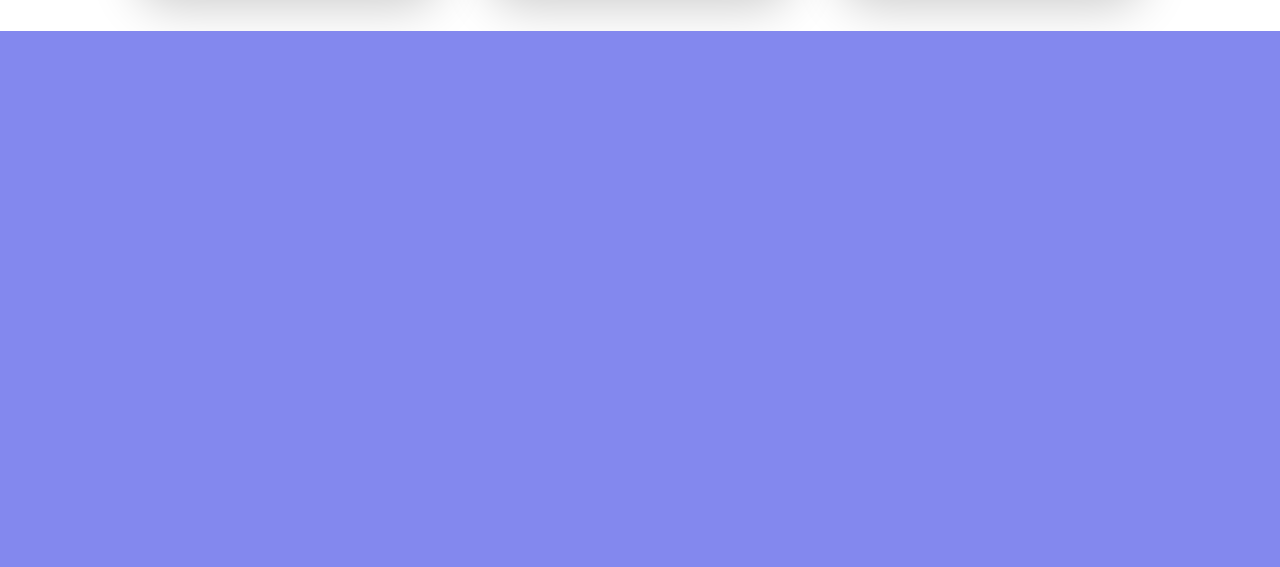
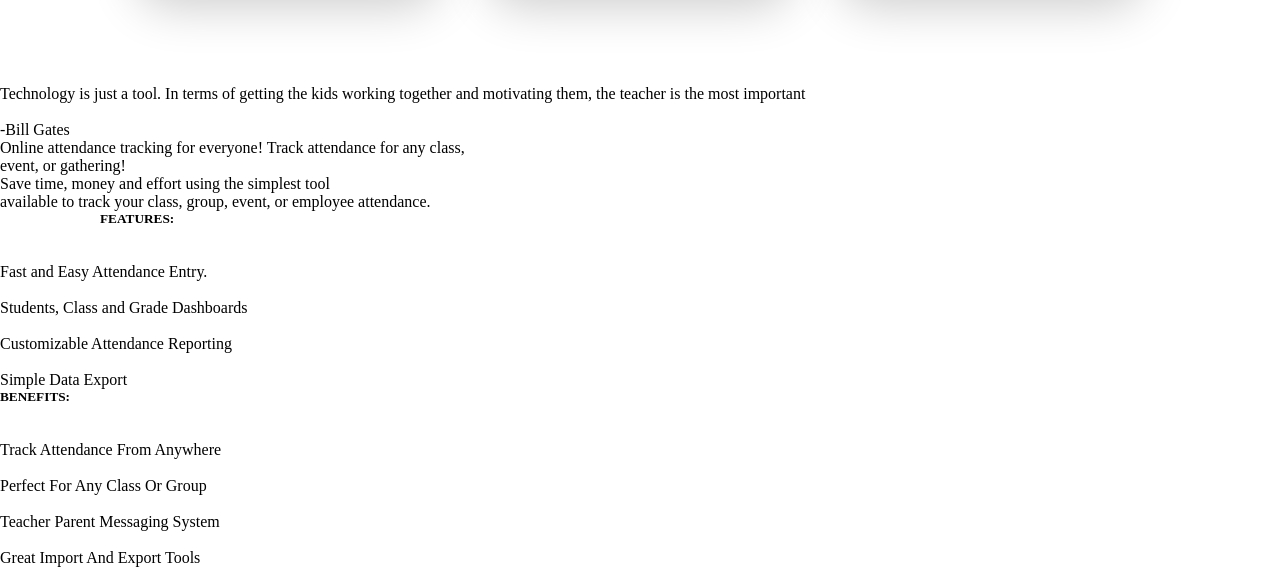
Before and after one commit to Damodharan28/Attendance_Tracking_System, a Django app: template templates/index.html in a window 1280 px wide. Shown: the part 1443-2010 px from the top of the page. Before the commit the page ends 1474 px from the top, so only its background shows below. Run offline with Django 3.2, Linux system fonts and the light colour scheme; the template is opened without the code that fills it, so the values that code supplies are empty.

Commit message:
Update index.html

```diff
--- a/templates/index.html
+++ b/templates/index.html
@@ -6,8 +6,8 @@
     <meta name="viewport" content="width=device-width, initial-scale=1.0">
     <title>attendance tracking system</title>
 </head>
-<link rel="stylesheet" href="{% static 'css/homecss.css' %}">
-<script type="text/javascript"src="{% static 'js/homepage.js' %}"></script>
+<link rel="stylesheet" href="homecss.css">
+<script type="text/javascript"src="homepagejs.js"></script>
 <body>
     <div class="wrap1">
         <nav>
@@ -22,7 +22,7 @@
             <li><a href="#">Help support</a></li>
             <li><a href="#">About</a></li>
         </ul>
-        <div class="hov"><button type="button" onclick="window.location.href = '/login_as/';"><span></span>Log In</button></div>
+        <div class="hov"> <a href="choicelogin.html"><button type="button"><span></span>Login</button></a></div>
         </nav>
     </div>
     <div class="header">
@@ -176,6 +176,48 @@
           <!-- <a href="https://abubakersaeed.netlify.app/designs/d10-parallax-tilt-effect-cards" class="abs-site-link" rel="nofollow noreferrer" target="_blank">abs/designs/d10-parallax-tilt-effect-cards</a> -->
 
     </div>
+    <br>
+    <br>
+    <br>
+    <div class="quote">
+      <p class="qu">Technology is just a tool. In terms of getting the kids working together and motivating them, the teacher is the most important<br><br> -Bill Gates</p>
+    </div>
+    <div class="somcon">
+      <p class="sc">
+        Online attendance tracking for everyone! Track attendance for any class,<br> event, or gathering!<br>Save time, money and effort using the simplest tool <br>available to track your class, group, event, or employee attendance.
+      </p>
+    </div>
+    <div class="footer">
+    <div class="feau-wrapper">
+      <h5 style="margin-left: 100px;">FEATURES:</h5>
+      <p class="feau">
+
+        <br>
+        <br>
+        Fast and Easy Attendance Entry.<br>
+        <br>
+        Students, Class and Grade Dashboards<br>
+        <br>
+
+        Customizable Attendance Reporting<br>
+        <br>
+        Simple Data Export
+        <br></p>
+        </div>
+        <div class="ben">
+          <p class="fit">
+           <h5> BENEFITS: </h5>
+<br><br>
+Track Attendance From Anywhere <br><br>
+
+Perfect For Any Class Or Group <br><br>
+Teacher Parent Messaging System<br>
+        <br>
+
+Great Import And Export Tools <br>
+          </p>
+        </div>
+    </div>
 
 
 </body>
```
